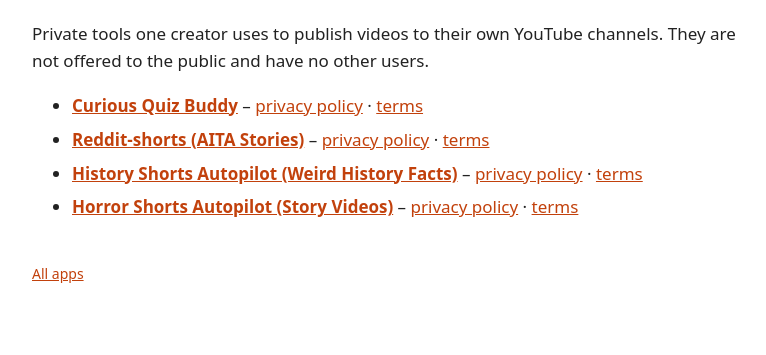
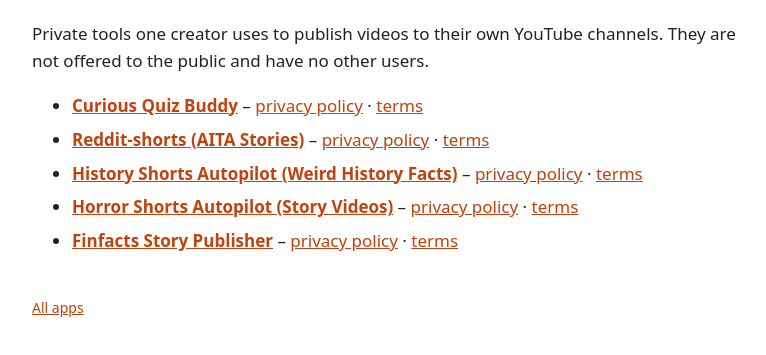
Before and after one commit to anksing231190/uploadConfig, a plain HTML site: page index.html in a window 1280 px wide. Shown: the part 97-452 px from the top of the page, without its empty margins (248-1014 px from the left). Drawn offline with Linux system fonts and the light colour scheme.

Commit message:
Add Finfacts Story Publisher home, privacy and terms pages
Co-Authored-By: Claude Opus 5.5 <noreply@anthropic.com>
Claude-Session: https://claude.ai/code/session_0119vSghoNsz8axE1aphQQDT

```diff
--- a/index.html
+++ b/index.html
@@ -1 +1 @@
-<!doctype html><html lang="en"><head><meta charset="utf-8"><meta name="viewport" content="width=device-width,initial-scale=1"><title>Channel tools</title><style>body{font:17px/1.6 system-ui,sans-serif;max-width:720px;margin:40px auto;padding:0 16px;color:#222;background:#fff}a{color:#c2410c}li{margin:.4em 0}footer{margin-top:3em;font-size:14px;color:#666}</style></head><body><h1>Channel tools</h1><p>Private tools one creator uses to publish videos to their own YouTube channels. They are not offered to the public and have no other users.</p><ul><li><b><a href="quiz/">Curious Quiz Buddy</a></b> – <a href="quiz/privacy.html">privacy policy</a> · <a href="quiz/terms.html">terms</a></li><li><b><a href="aita/">Reddit-shorts (AITA Stories)</a></b> – <a href="aita/privacy.html">privacy policy</a> · <a href="aita/terms.html">terms</a></li><li><b><a href="history/">History Shorts Autopilot (Weird History Facts)</a></b> – <a href="history/privacy.html">privacy policy</a> · <a href="history/terms.html">terms</a></li><li><b><a href="horror/">Horror Shorts Autopilot (Story Videos)</a></b> – <a href="horror/privacy.html">privacy policy</a> · <a href="horror/terms.html">terms</a></li></ul><footer><a href="./">All apps</a></footer></body></html>
+<!doctype html><html lang="en"><head><meta charset="utf-8"><meta name="viewport" content="width=device-width,initial-scale=1"><title>Channel tools</title><style>body{font:17px/1.6 system-ui,sans-serif;max-width:720px;margin:40px auto;padding:0 16px;color:#222;background:#fff}a{color:#c2410c}li{margin:.4em 0}footer{margin-top:3em;font-size:14px;color:#666}</style></head><body><h1>Channel tools</h1><p>Private tools one creator uses to publish videos to their own YouTube channels. They are not offered to the public and have no other users.</p><ul><li><b><a href="quiz/">Curious Quiz Buddy</a></b> – <a href="quiz/privacy.html">privacy policy</a> · <a href="quiz/terms.html">terms</a></li><li><b><a href="aita/">Reddit-shorts (AITA Stories)</a></b> – <a href="aita/privacy.html">privacy policy</a> · <a href="aita/terms.html">terms</a></li><li><b><a href="history/">History Shorts Autopilot (Weird History Facts)</a></b> – <a href="history/privacy.html">privacy policy</a> · <a href="history/terms.html">terms</a></li><li><b><a href="horror/">Horror Shorts Autopilot (Story Videos)</a></b> – <a href="horror/privacy.html">privacy policy</a> · <a href="horror/terms.html">terms</a></li><li><b><a href="finfacts/">Finfacts Story Publisher</a></b> – <a href="finfacts/privacy.html">privacy policy</a> · <a href="finfacts/terms.html">terms</a></li></ul><footer><a href="./">All apps</a></footer></body></html>
```
Also changed, not shown: finfacts/index.html (added, +1 -0 lines), finfacts/privacy.html (added, +1 -0 lines), finfacts/terms.html (added, +1 -0 lines), 1 other file.
